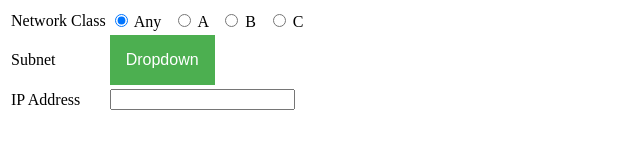
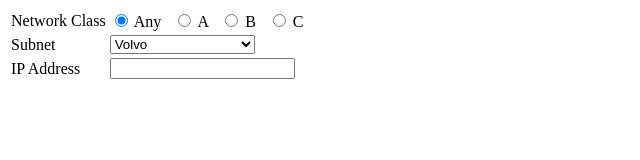
Before and after one commit to jirateep/IPCalculator, a plain HTML site: page index.html in a window 1280 px wide. Shown: the whole page, without its empty margins (0-640 px from the left). Drawn offline with Linux system fonts and the light colour scheme.

Commit message:
change dropdown to select

```diff
--- a/index.html
+++ b/index.html
@@ -24,14 +24,12 @@
 							Subnet
 						</td>
 						<td>
-							<div class="dropdown">
-								<button onclick="toggleShow()" class="dropbtn">Dropdown</button>
-								<div id="myDropdown" class="dropdown-content">
-									<!--<input type="text" placeholder="Search.." id="myInput" onkeyup="filterFunction()">-->
-									<!--<script>createdDropdownChoices()</script>-->
-								    <a href="#tools">Tools</a>
-								</div>
-							</div>
+							<select id="subnet">
+								<option value="volvo">Volvo</option>
+								<option value="saab">Saab</option>
+								<option value="mercedes">Mercedes</option>
+								<option value="audi">Audi</option>
+							</select>
 						</td>
 					</tr>
 					<tr>
--- a/scripts.js
+++ b/scripts.js
@@ -51,16 +51,15 @@ function getIPfromMask(maskBit) {
 	return ipStr;
 }
 
-function createdDropdownChoices() {
+function createdSelectChoices() {
 	for (var mask = 1; mask <= 32; mask++) {
 		var ip_text = getIPfromMask(mask);
-		console.log(ip_text);
-		var para = document.createElement("p");
+		var op = document.createElement("option");
 		var node = document.createTextNode(ip_text + " /" + mask);
-		para.appendChild(node);
-		var element = document.getElementById("myDropdown");
-		element.appendChild(para);
+		op.appendChild(node);
+		var element = document.getElementById("subnet");
+		element.appendChild(op);
 	}
 }
 
-createdDropdownChoices();
+createdSelectChoices();
```
